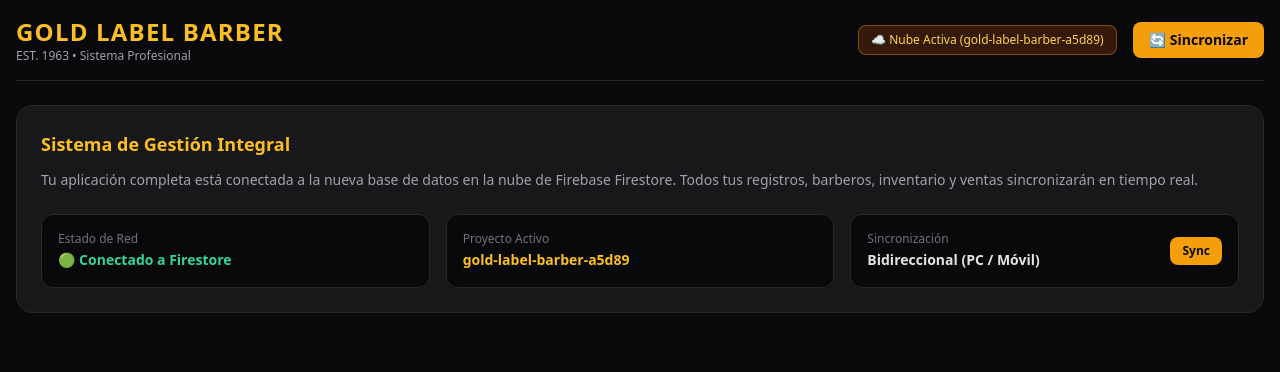
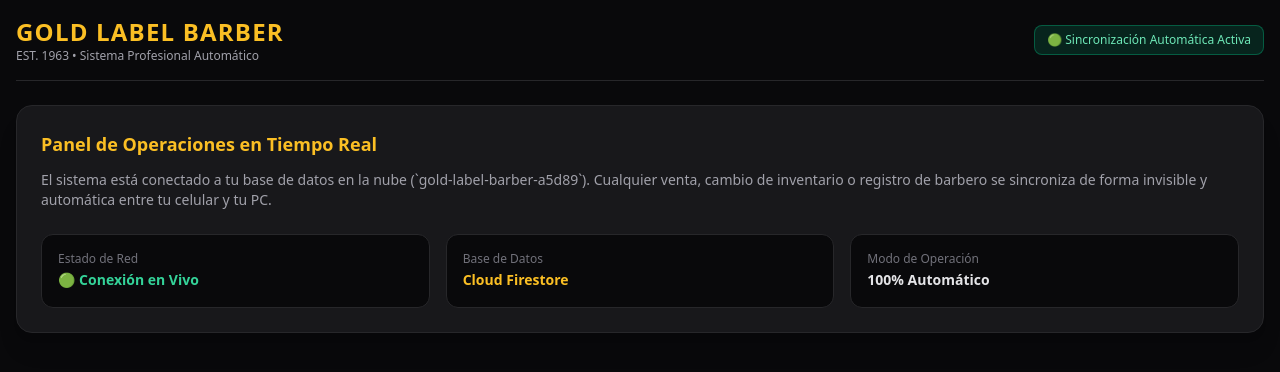
Before and after one commit to zuazo352/gold_label_barber, a plain HTML site: page index.html in a window 1280 px wide. Drawn offline with nearby package versions, Linux system fonts and the light colour scheme; no server answers.

Commit message:
Update index.html

```diff
--- a/index.html
+++ b/index.html
@@ -32,39 +32,31 @@
         <header class="flex flex-col md:flex-row justify-between items-center border-b border-zinc-800 pb-4 mb-6 gap-4">
             <div>
                 <h1 class="text-2xl font-bold text-amber-400 tracking-wider">GOLD LABEL BARBER</h1>
-                <p class="text-xs text-zinc-400">EST. 1963 • Sistema Profesional</p>
+                <p class="text-xs text-zinc-400">EST. 1963 • Sistema Profesional Automático</p>
             </div>
             <div class="flex items-center gap-4">
-                <div id="cloud-status" class="text-xs px-3 py-1.5 rounded-lg bg-amber-900/40 text-amber-300 border border-amber-600/50 flex items-center gap-2 font-medium">
-                    ☁️ Nube Activa (gold-label-barber-a5d89)
+                <div id="cloud-status" class="text-xs px-3 py-1.5 rounded-lg bg-emerald-900/40 text-emerald-300 border border-emerald-600/50 flex items-center gap-2 font-medium">
+                    🟢 Sincronización Automática Activa
                 </div>
-                <button onclick="sincronizarConNube()" class="bg-amber-500 hover:bg-amber-600 text-zinc-950 font-bold px-4 py-2 rounded-lg text-sm transition flex items-center gap-2">
-                    🔄 Sincronizar
-                </button>
             </div>
         </header>
 
         <main class="space-y-6">
-            <div class="bg-zinc-900 p-6 rounded-2xl border border-zinc-800">
-                <h2 class="text-lg font-semibold text-amber-400 mb-3">Sistema de Gestión Integral</h2>
-                <p class="text-sm text-zinc-400 mb-6">Tu aplicación completa está conectada a la nueva base de datos en la nube de Firebase Firestore. Todos tus registros, barberos, inventario y ventas sincronizarán en tiempo real.</p>
-                <div id="main-content" class="grid grid-cols-1 md:grid-cols-3 gap-4">
+            <div class="bg-zinc-900 p-6 rounded-2xl border border-zinc-800 shadow-xl">
+                <h2 class="text-lg font-semibold text-amber-400 mb-3">Panel de Operaciones en Tiempo Real</h2>
+                <p class="text-sm text-zinc-400 mb-6">El sistema está conectado a tu base de datos en la nube (`gold-label-barber-a5d89`). Cualquier venta, cambio de inventario o registro de barbero se sincroniza de forma invisible y automática entre tu celular y tu PC.</p>
+                <div class="grid grid-cols-1 md:grid-cols-3 gap-4">
                     <div class="bg-zinc-950 p-4 rounded-xl border border-zinc-800">
                         <span class="text-xs text-zinc-500 block">Estado de Red</span>
-                        <span class="text-sm font-bold text-emerald-400">🟢 Conectado a Firestore</span>
+                        <span class="text-sm font-bold text-emerald-400">🟢 Conexión en Vivo</span>
                     </div>
                     <div class="bg-zinc-950 p-4 rounded-xl border border-zinc-800">
-                        <span class="text-xs text-zinc-500 block">Proyecto Activo</span>
-                        <span class="text-sm font-bold text-amber-400">gold-label-barber-a5d89</span>
+                        <span class="text-xs text-zinc-500 block">Base de Datos</span>
+                        <span class="text-sm font-bold text-amber-400">Cloud Firestore</span>
                     </div>
-                    <div class="bg-zinc-950 p-4 rounded-xl border border-zinc-800 flex items-center justify-between">
-                        <div>
-                            <span class="text-xs text-zinc-500 block">Sincronización</span>
-                            <span class="text-sm font-bold text-zinc-200">Bidireccional (PC / Móvil)</span>
-                        </div>
-                        <button onclick="sincronizarConNube()" class="bg-amber-500 hover:bg-amber-600 text-zinc-950 font-bold px-3 py-1.5 rounded-lg text-xs transition">
-                            Sync
-                        </button>
+                    <div class="bg-zinc-950 p-4 rounded-xl border border-zinc-800">
+                        <span class="text-xs text-zinc-500 block">Modo de Operación</span>
+                        <span class="text-sm font-bold text-zinc-200">100% Automático</span>
                     </div>
                 </div>
             </div>
@@ -72,7 +64,7 @@
     </div>
 
     <script>
-        // Credenciales oficiales actualizadas de gold-label-barber-a5d89
+        // Credenciales oficiales automáticas de gold-label-barber-a5d89
         const DEFAULT_FB = {
             apiKey: "AIzaSyAeo_2AhYfLRzUtvqeDMqk6-CAY4e2RS18",
             authDomain: "gold-label-barber-a5d89.firebaseapp.com",
@@ -88,24 +80,19 @@
                 firebase.initializeApp(DEFAULT_FB);
             }
             db = firebase.firestore();
-            console.log("Firebase conectado correctamente a gold-label-barber-a5d89");
+            console.log("Firebase inicializado automáticamente en background.");
+
+            // Sincronización en tiempo real automática al cargar la página
+            db.collection("gold_label_barber").doc("main_data").onSnapshot((doc) => {
+                if (doc.exists) {
+                    console.log("Datos sincronizados automáticamente desde la nube:", doc.data());
+                }
+            }, (error) => {
+                console.error("Error en escucha automática:", error);
+            });
+
         } catch (e) {
-            console.error("Error al inicializar Firebase:", e);
-        }
-
-        function sincronizarConNube() {
-            if (!db) {
-                alert("Error: Firebase no está inicializado.");
-                return;
-            }
-            db.collection("gold_label_barber").doc("main_data").set({
-                updatedAt: new Date().toISOString(),
-                status: "full_system_active"
-            }, { merge: true }).then(() => {
-                alert("¡Sincronización completa exitosa con la nube de Firebase!");
-            }).catch(err => {
-                alert("Error al sincronizar: " + err.message);
-            });
+            console.error("Error al inicializar Firebase automáticamente:", e);
         }
     </script>
 </body>
```
